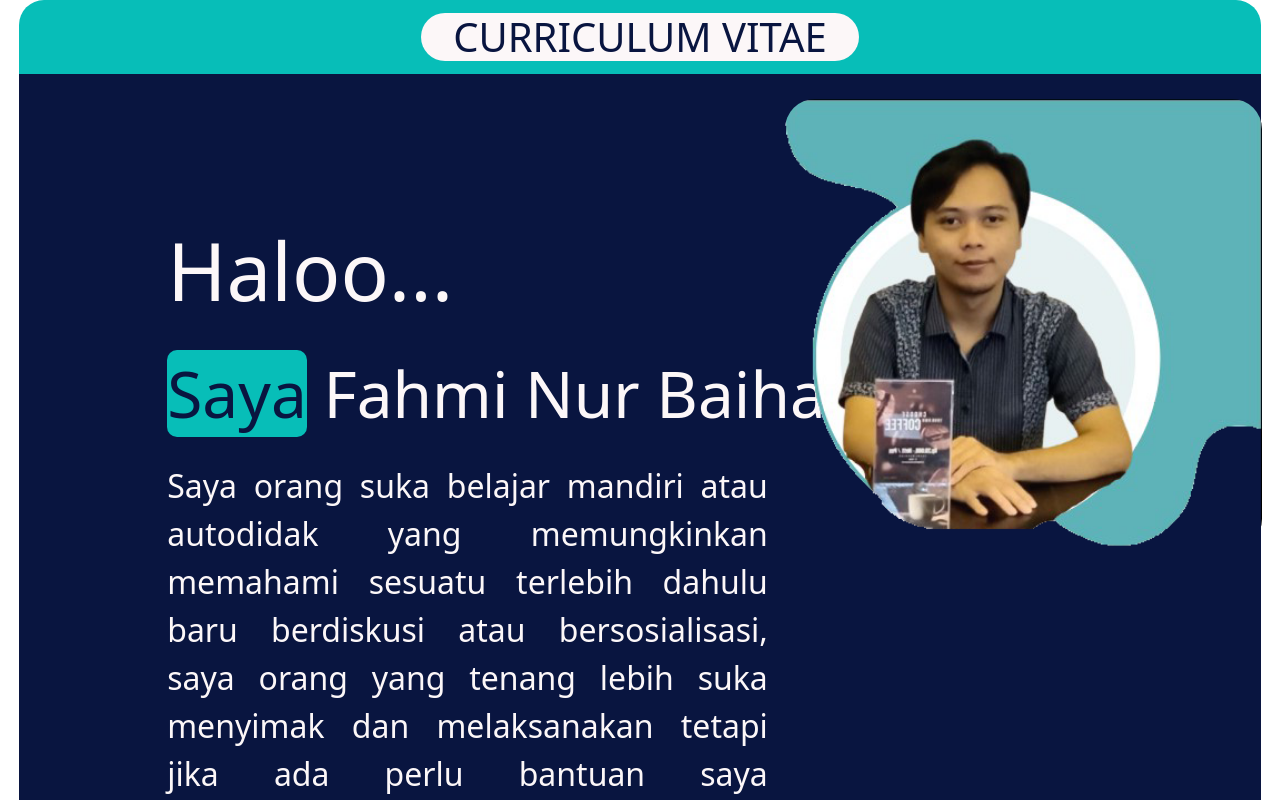
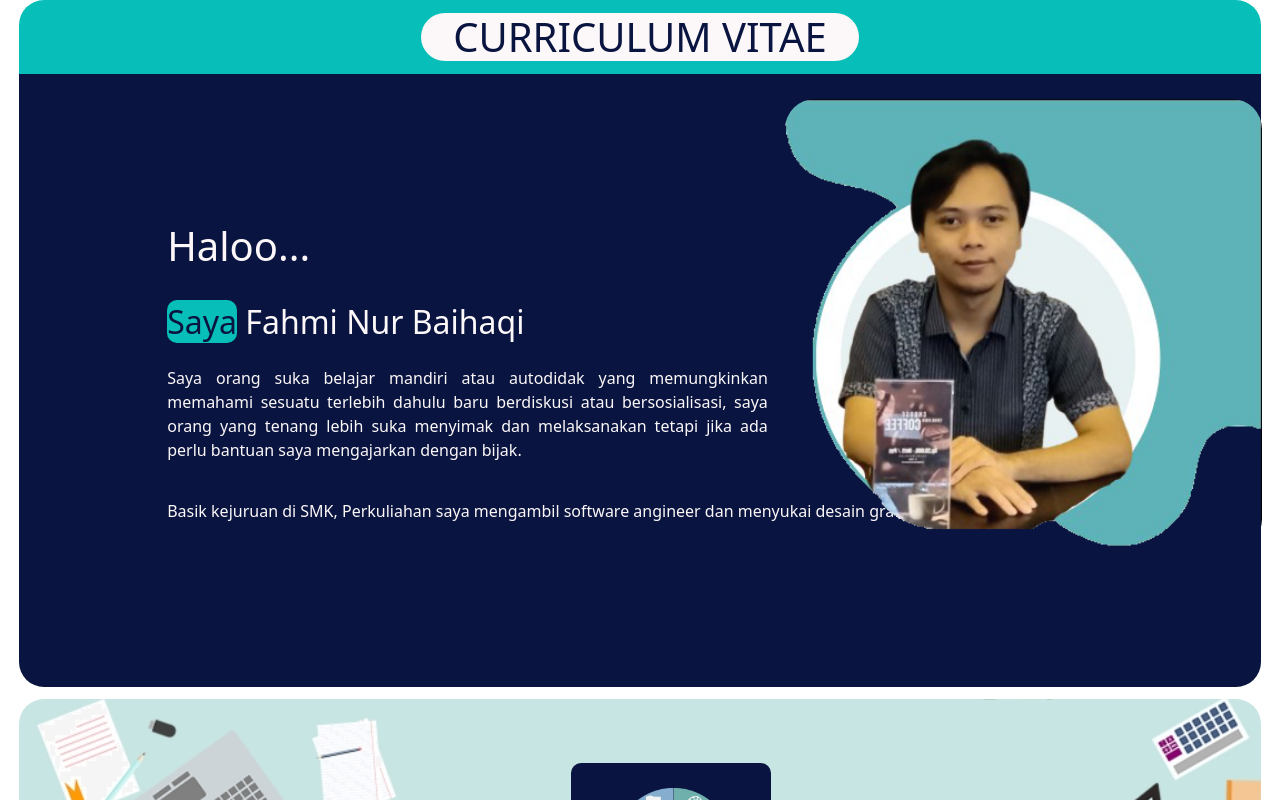
Before and after one commit to FahmiNB/my-porto, a React (Create React App) app: page / in a window 1280 px wide. Shown: the top 800 px of the page. Built offline with nearby package versions, Linux system fonts and the light colour scheme.

Commit message:
fixing about teks size

```diff
--- a/src/component/EducationalBackground.js
+++ b/src/component/EducationalBackground.js
@@ -9,9 +9,9 @@ class EducationalBackground extends React.Component {
     render () {
         Aos.init();
         return (
-            <div data-aos="fade-up" data-aos-duration="3000" className='container-Educational-Background'>
-                <img data-aos="zoom-in" data-aos-duration="2000" className='pendidikan' src={Pendidikan}/>
-            <table data-aos="zoom-in " data-aos-duration="2000">
+            <div data-aos="fade-up" data-aos-duration="1000" className='container-Educational-Background'>
+                <img data-aos="zoom-in" data-aos-duration="1000" className='pendidikan' src={Pendidikan}/>
+            <table data-aos="zoom-in " data-aos-duration="1000">
             <tr>
                 <th className='title'>Sekolah Dasar </th>
                 <th></th>
--- a/src/component/ProfileName.css
+++ b/src/component/ProfileName.css
@@ -9,7 +9,7 @@
 
 .halo{
     color: #FCF7F8;
-    font-size: 500%;
+    font-size: 250%;
     padding: 20px;
 }
 
@@ -17,7 +17,7 @@
 
 .name {
     color: #FCF7F8;
-    font-size: 400%;
+    font-size: 200%;
     padding: 20px;
 }
 
@@ -29,7 +29,7 @@
 
 .About-me   {
     color: #FCF7F8;
-    font-size: 200%;
+    font-size: 100%;
     margin-left: 0%;
     width: 65%;
     padding: 20px;
@@ -37,7 +37,7 @@
 
 .vacational-Base {
     color: #FCF7F8;
-    font-size: 200%;
+    font-size: 100%;
     padding: 20px;
     padding-top: 1px;
 }
```
